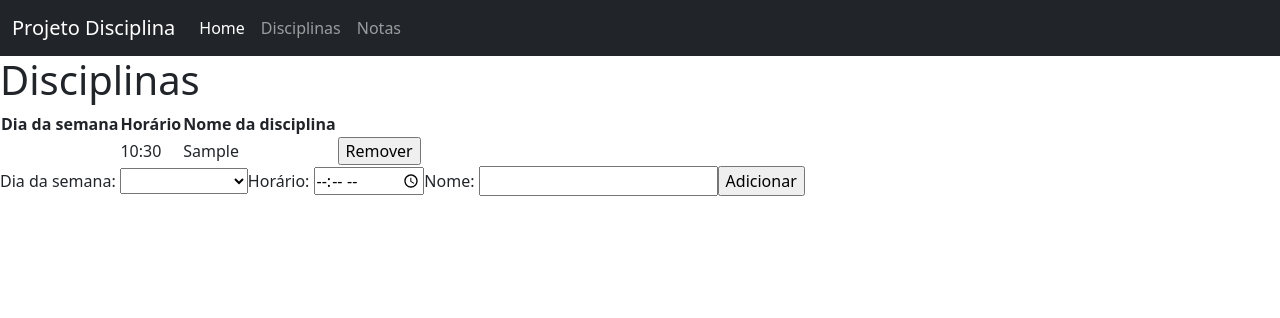
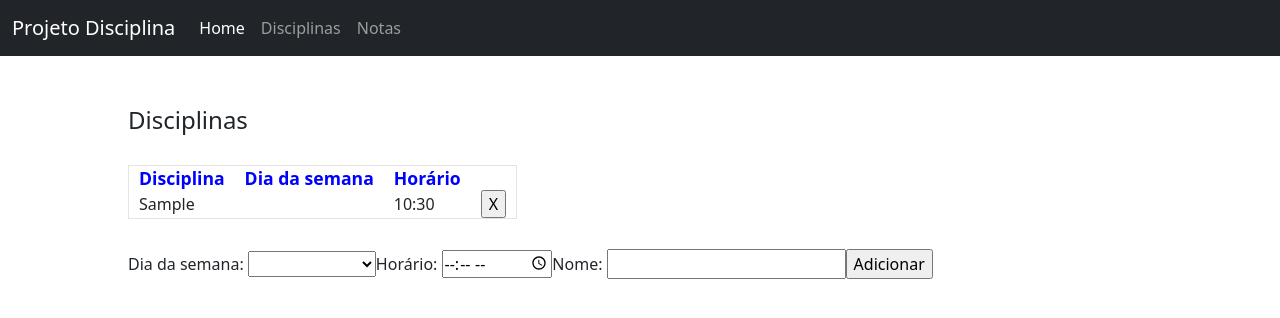
Before and after one commit to isabeela/projeto-disciplina, an Angular app: page /disciplina in a window 1280 px wide. Both pictures are taken after typing "10:30", "Sample" into the empty fields and a click on the input "Adicionar". Shown: the top 318 px of the page. Built offline with nearby package versions, Linux system fonts and the light colour scheme.

Commit message:
2 files modified

```diff
--- a/src/app/disciplina/disciplina.component.css
+++ b/src/app/disciplina/disciplina.component.css
@@ -0,0 +1,36 @@
+section {
+  margin: 0 auto;
+  width: 80%;
+  padding: 50px 0;
+}
+
+div {
+  text-align: left;
+}
+
+h1 {
+  font-size: 1.5rem;
+}
+
+h2 {
+  font-size: 1.2rem;
+}
+
+table {
+  border: 1px solid #e3e3e3;
+  margin: 30px 0;
+}
+
+tr {
+  padding: 10px;
+}
+
+th {
+  color: blue;
+  padding: 0 10px;
+  font-size: 1.1rem;
+}
+
+td {
+  padding: 0 10px;
+}
--- a/src/app/disciplina/disciplina.component.html
+++ b/src/app/disciplina/disciplina.component.html
@@ -2,15 +2,17 @@
   <h1>Disciplinas</h1>
   <table>
     <tr>
+      <th> Disciplina</th>
       <th>Dia da semana</th>
       <th>Horário</th>
-    <th>Nome da disciplina</th>
+
     </tr>
     <tr *ngFor="let item of manutencaoService.getList()">
+      <td>{{item.name}}</td>
       <td>{{item.weekDay}}</td>
       <td>{{item.time}}</td>
-    <td>{{item.name}}</td>
-    <td><input type="submit" value="Remover" (click)="manutencaoService.remove(item.id)"/></td>
+
+      <td><input type="submit" value="X" class="remover" (click)="manutencaoService.remove(item.id)"/></td>
     </tr>
   </table>
   <div class="form">
```
Lines whose indentation alone changed are shown as unchanged.
